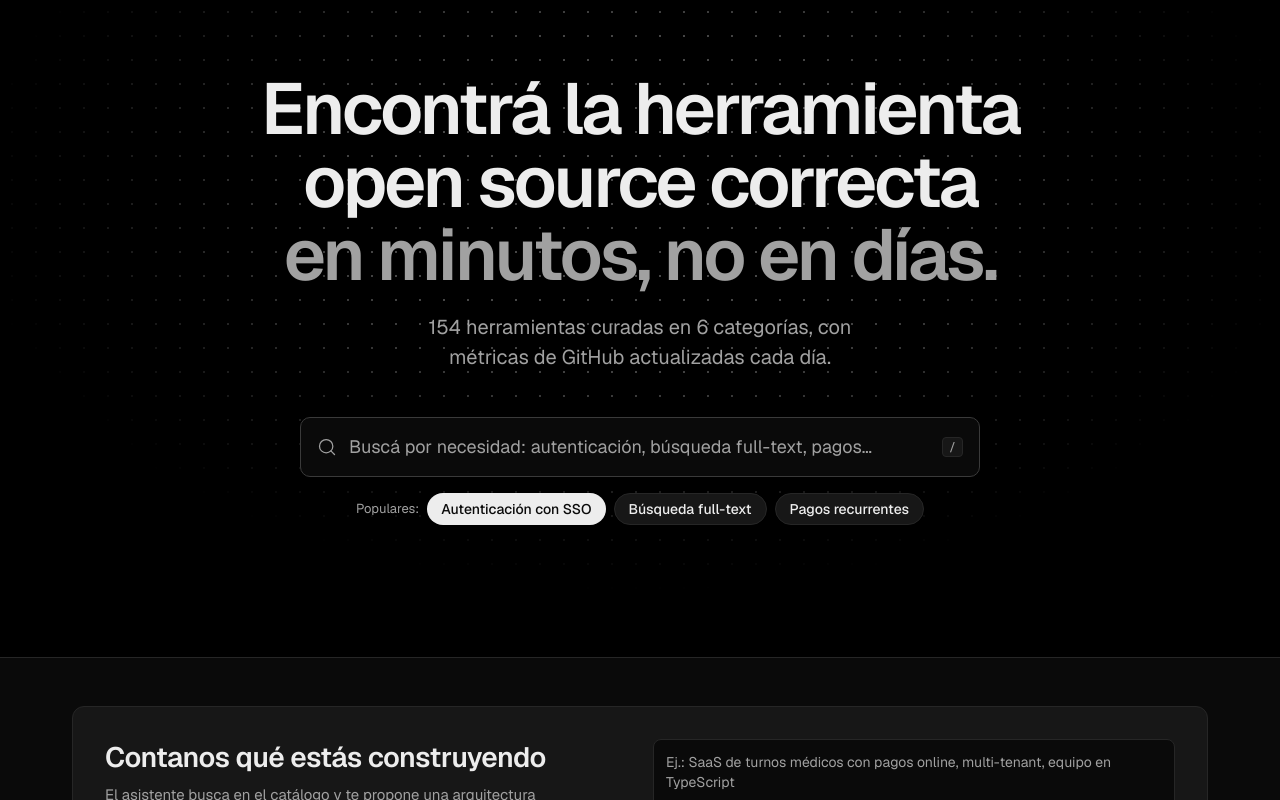
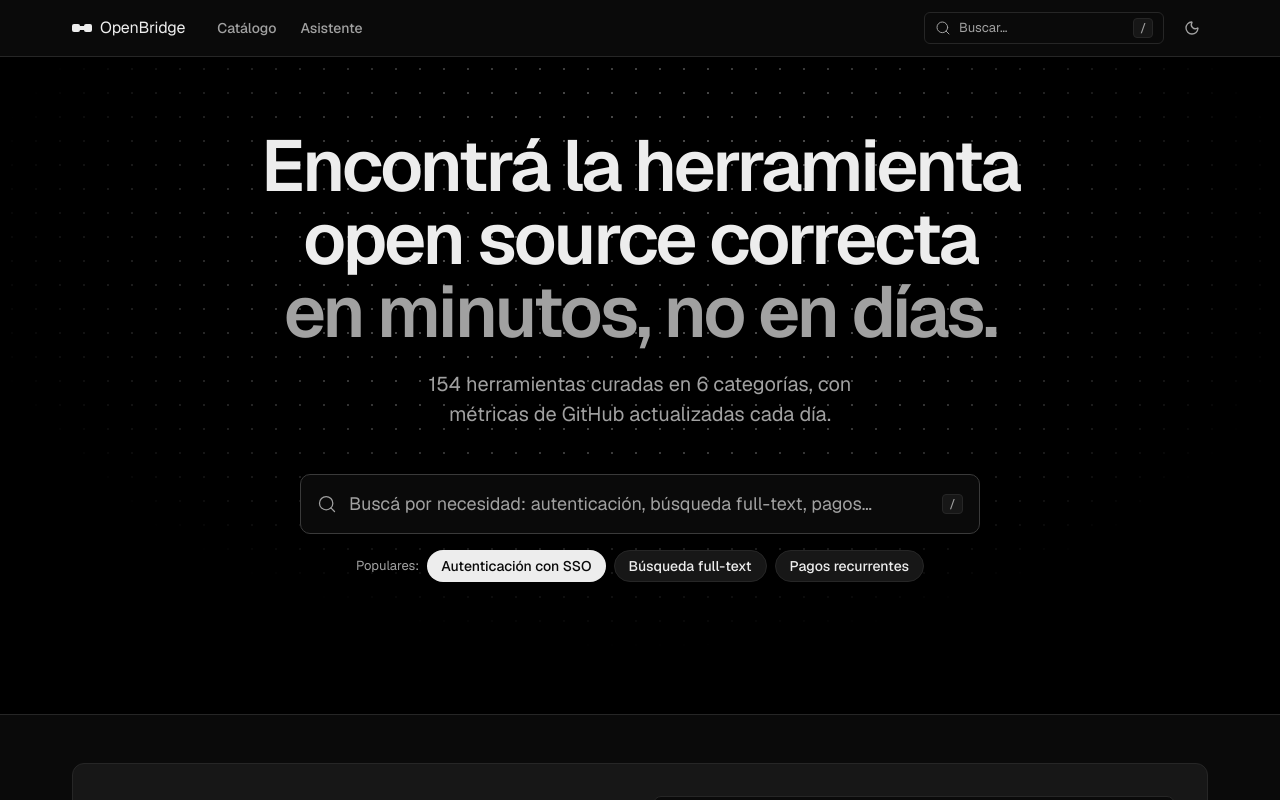
Before and after one commit to No-Country-simulation/S10-26-equipo-8-OpenBridge, a Next.js app in the folder frontend/: page / in a window 1280 px wide. Shown: the top 800 px of the page. Built offline with nearby package versions, Linux system fonts and the light colour scheme.

Commit message:
feat(web): add shared header with nav, search and theme toggle [OB-21]

```diff
--- a/frontend/src/app/layout.tsx
+++ b/frontend/src/app/layout.tsx
@@ -1,5 +1,6 @@
 import type { Metadata } from 'next';
 import { Geist, Geist_Mono } from 'next/font/google';
+import { Header } from '@/components/layout/header';
 import './globals.css';
 
 const geistSans = Geist({
@@ -21,9 +22,21 @@ export default function RootLayout({ children }: LayoutProps<'/'>) {
   return (
     <html
       lang="es"
+      suppressHydrationWarning
       className={`${geistSans.variable} ${geistMono.variable} dark h-full antialiased`}
     >
-      <body className="min-h-full flex flex-col">{children}</body>
+      <head>
+        <script
+          dangerouslySetInnerHTML={{
+            __html:
+              "try{if(localStorage.getItem('theme')==='light')document.documentElement.classList.remove('dark')}catch(e){}",
+          }}
+        />
+      </head>
+      <body className="min-h-full flex flex-col">
+        <Header />
+        {children}
+      </body>
     </html>
   );
 }
--- /dev/null
+++ b/frontend/src/components/layout/header-nav.tsx
@@ -0,0 +1,37 @@
+'use client';
+
+import Link from 'next/link';
+import { usePathname } from 'next/navigation';
+import { cn } from 'cn';
+
+const links = [
+  { href: '/catalogo', label: 'Catálogo' },
+  { href: '/asistente', label: 'Asistente' },
+];
+
+export function HeaderNav() {
+  const pathname = usePathname();
+
+  return (
+    <nav aria-label="Principal" className="flex h-14 items-center gap-4 sm:gap-6">
+      {links.map(({ href, label }) => {
+        const active = pathname === href || pathname.startsWith(`${href}/`);
+
+        return (
+          <Link
+            key={href}
+            href={href}
+            aria-current={active ? 'page' : undefined}
+            className={cn(
+              'relative flex h-full items-center text-sm font-medium transition-colors hover:text-foreground',
+              active ? 'text-foreground' : 'text-muted-foreground',
+            )}
+          >
+            {label}
+            {active && <span className="absolute inset-x-0 -bottom-px h-0.5 bg-foreground" />}
+          </Link>
+        );
+      })}
+    </nav>
+  );
+}
--- /dev/null
+++ b/frontend/src/components/layout/header-search.tsx
@@ -0,0 +1,84 @@
+'use client';
+
+import { Search, X } from 'lucide-react';
+import Link from 'next/link';
+import { useRouter } from 'next/navigation';
+import { useEffect, useRef, useState } from 'react';
+
+const MIN_LENGTH = 2;
+
+export function HeaderSearch() {
+  const router = useRouter();
+  const inputRef = useRef<HTMLInputElement>(null);
+  const [query, setQuery] = useState('');
+
+  useEffect(() => {
+    function focusOnSlash(e: KeyboardEvent) {
+      const target = e.target as HTMLElement;
+      const typing = target.isContentEditable || /^(INPUT|TEXTAREA|SELECT)$/.test(target.tagName);
+      if (e.key !== '/' || typing || e.metaKey || e.ctrlKey || e.altKey) return;
+      // El buscador del hero ya atiende el atajo en el home.
+      if (document.querySelector('main [role="combobox"]')) return;
+      e.preventDefault();
+      inputRef.current?.focus();
+    }
+
+    document.addEventListener('keydown', focusOnSlash);
+    return () => document.removeEventListener('keydown', focusOnSlash);
+  }, []);
+
+  function onSubmit(e: React.FormEvent<HTMLFormElement>) {
+    e.preventDefault();
+    const q = query.trim();
+    router.push(q.length >= MIN_LENGTH ? `/catalogo?q=${encodeURIComponent(q)}` : '/catalogo');
+  }
+
+  return (
+    <>
+      <form
+        role="search"
+        onSubmit={onSubmit}
+        className="hidden h-8 w-60 items-center gap-2 rounded-md border border-border bg-background px-2.5 focus-within:border-foreground/40 md:flex"
+      >
+        <Search aria-hidden strokeWidth={1.5} className="size-4 shrink-0 text-muted-foreground" />
+        <input
+          ref={inputRef}
+          value={query}
+          onChange={(e) => setQuery(e.target.value)}
+          type="search"
+          name="q"
+          aria-label="Buscar herramientas"
+          placeholder="Buscar…"
+          autoComplete="off"
+          className="min-w-0 flex-1 appearance-none bg-transparent text-[13px] outline-none placeholder:text-muted-foreground [&::-webkit-search-cancel-button]:hidden [&::-webkit-search-decoration]:hidden"
+        />
+        {query && (
+          <button
+            type="button"
+            aria-label="Borrar búsqueda"
+            onClick={() => {
+              setQuery('');
+              inputRef.current?.focus();
+            }}
+            className="flex size-5 shrink-0 items-center justify-center rounded-sm text-muted-foreground transition-colors hover:bg-muted hover:text-foreground focus-visible:outline-2 focus-visible:outline-offset-1 focus-visible:outline-foreground/40"
+          >
+            <X className="size-4" strokeWidth={1.5} aria-hidden="true" />
+          </button>
+        )}
+        <kbd
+          aria-hidden
+          className="flex size-5 items-center justify-center rounded-sm border border-border bg-muted font-mono text-xs font-medium text-muted-foreground"
+        >
+          /
+        </kbd>
+      </form>
+      <Link
+        href="/catalogo"
+        aria-label="Buscar en el catálogo"
+        className="flex size-8 items-center justify-center rounded-md text-muted-foreground hover:bg-muted hover:text-foreground md:hidden"
+      >
+        <Search aria-hidden className="size-4" />
+      </Link>
+    </>
+  );
+}
--- /dev/null
+++ b/frontend/src/components/layout/header.tsx
@@ -0,0 +1,28 @@
+import Link from 'next/link';
+import { HeaderNav } from './header-nav';
+import { HeaderSearch } from './header-search';
+import { ThemeToggle } from './theme-toggle';
+
+export function Header() {
+  return (
+    <header className="sticky top-0 z-30 border-b border-border bg-background">
+      <div className="mx-auto flex h-14 w-full max-w-300 items-center justify-between px-4 sm:px-8">
+        <div className="flex items-center gap-4 sm:gap-8">
+          <Link href="/" className="flex items-center gap-2 text-base tracking-[-0.01em] text-foreground">
+            <span aria-hidden className="flex h-2 w-5 items-center">
+              <span className="size-2 rounded-xs bg-foreground" />
+              <span className="size-1 bg-foreground" />
+              <span className="size-2 rounded-xs bg-foreground" />
+            </span>
+            OpenBridge
+          </Link>
+          <HeaderNav />
+        </div>
+        <div className="flex items-center gap-3">
+          <HeaderSearch />
+          <ThemeToggle />
+        </div>
+      </div>
+    </header>
+  );
+}
--- /dev/null
+++ b/frontend/src/components/layout/theme-toggle.tsx
@@ -0,0 +1,26 @@
+'use client';
+
+import { Moon, Sun } from 'lucide-react';
+import { Button } from '@/components/ui/button';
+
+export function ThemeToggle() {
+  function toggle() {
+    const dark = document.documentElement.classList.toggle('dark');
+    try {
+      localStorage.setItem('theme', dark ? 'dark' : 'light');
+    } catch {}
+  }
+
+  return (
+    <Button
+      variant="ghost"
+      size="icon"
+      aria-label="Cambiar tema"
+      onClick={toggle}
+      className="text-muted-foreground"
+    >
+      <Moon aria-hidden className="hidden dark:block" />
+      <Sun aria-hidden className="dark:hidden" />
+    </Button>
+  );
+}
```
